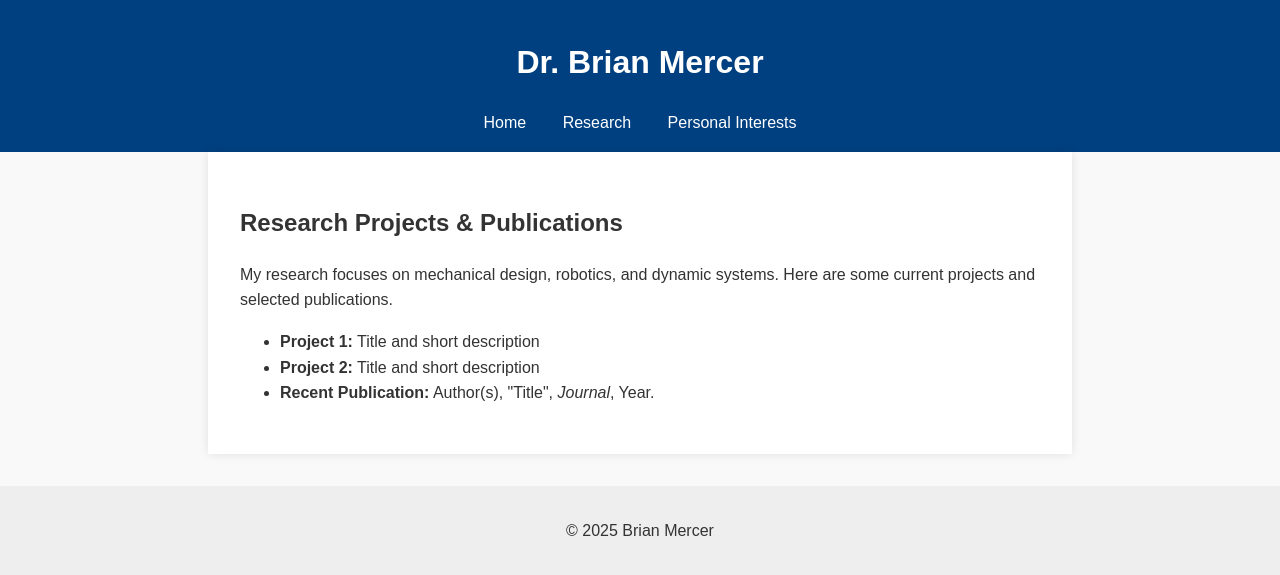
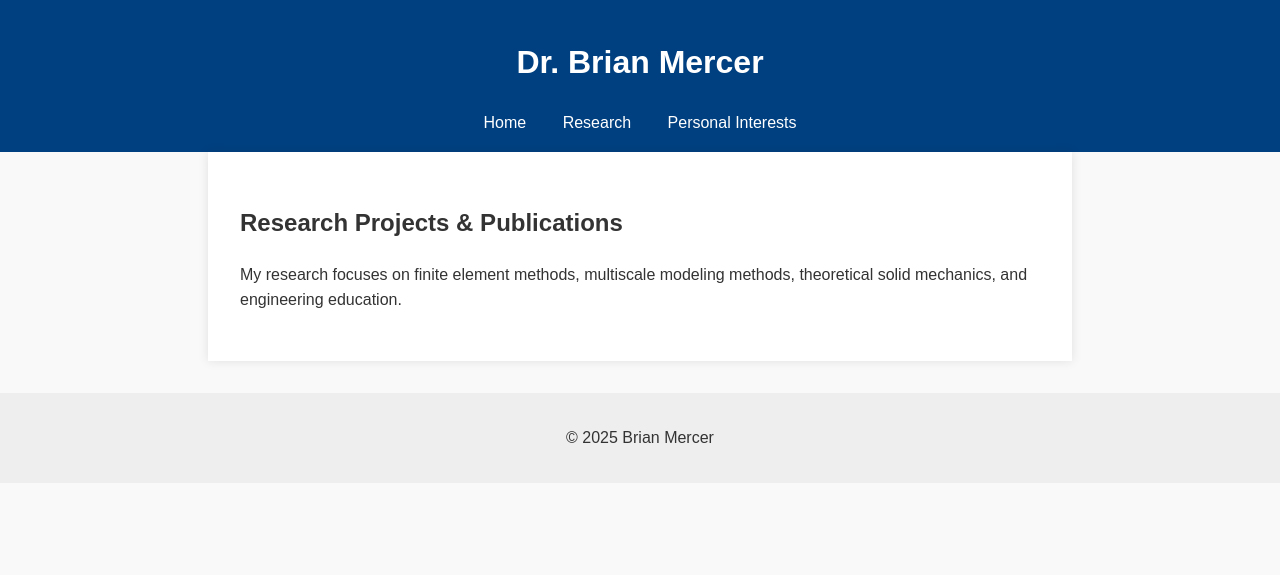
Before and after one commit to bmercer486/bmercer486.github.io, a Jekyll site: the page built from research.md, in a window 1280 px wide. Shown: the top 575 px of the page. Built offline with Jekyll 4.4.1, drawn with Linux system fonts in a browser that asks for light colours.

Commit message:
Update research.md

```diff
--- a/research.md
+++ b/research.md
@@ -5,9 +5,9 @@ permalink: /research/
 ---
 
 <h2>Research Projects & Publications</h2>
-<p>My research focuses on mechanical design, robotics, and dynamic systems. Here are some current projects and selected publications.</p>
-<ul>
+<p>My research focuses on finite element methods, multiscale modeling methods, theoretical solid mechanics, and engineering education.</p>
+<!-- <ul>
   <li><strong>Project 1:</strong> Title and short description</li>
   <li><strong>Project 2:</strong> Title and short description</li>
   <li><strong>Recent Publication:</strong> Author(s), "Title", <em>Journal</em>, Year.</li>
-</ul>
+</ul> -->
```
